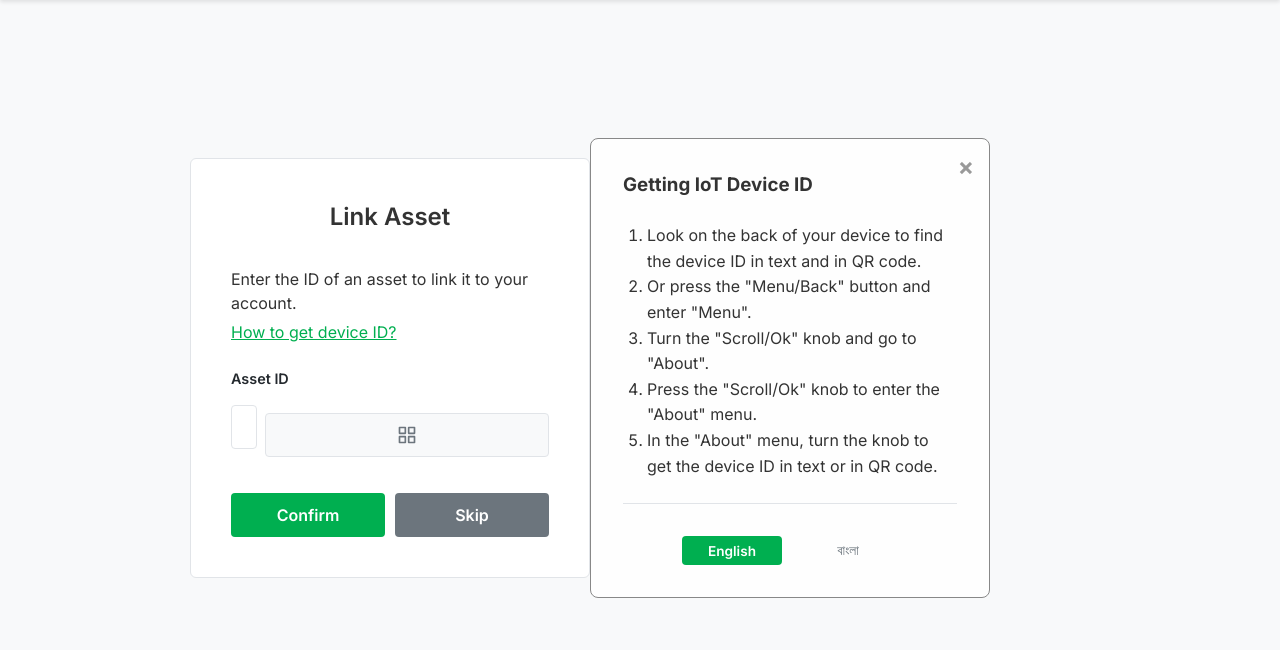
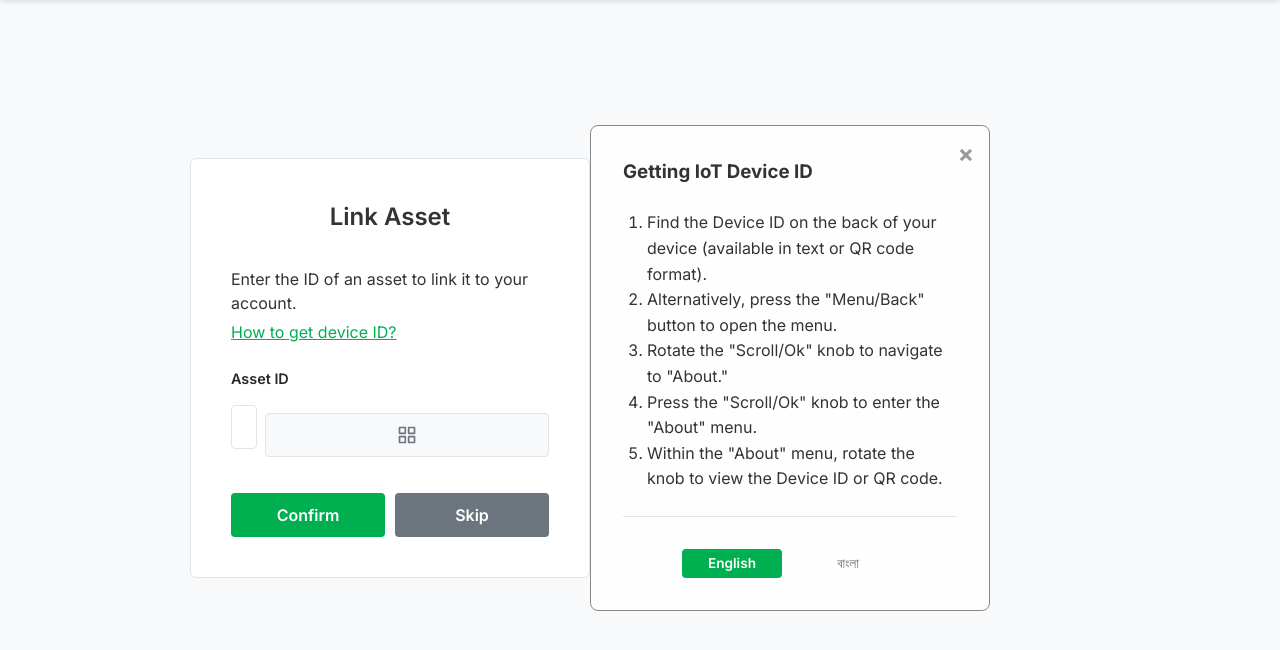
Before and after one commit to arif-dibl/dibl-iot, a Python web app: template src/templates/link_asset.html in a window 1280 px wide. Shown: the part 64-714 px from the top of the page. Run offline with Jinja, Linux system fonts and the light colour scheme; the template is opened without the code that fills it, so the values that code supplies are empty.

Commit message:
instructions updates

```diff
--- a/src/templates/device_id_instructions.html
+++ b/src/templates/device_id_instructions.html
@@ -6,22 +6,22 @@
         <div id="instructions-en">
             <h3 style="margin-bottom:1.5rem;">Getting IoT Device ID</h3>
             <ol style="padding-left: 1.5rem; margin-bottom: 1.5rem; line-height: 1.6; color: var(--text-dark);">
-                <li>Look on the back of your device to find the device ID in text and in QR code.</li>
-                <li>Or press the "Menu/Back" button and enter "Menu".</li>
-                <li>Turn the "Scroll/Ok" knob and go to "About".</li>
+                <li>Find the Device ID on the back of your device (available in text or QR code format).</li>
+                <li>Alternatively, press the "Menu/Back" button to open the menu.</li>
+                <li>Rotate the "Scroll/Ok" knob to navigate to "About."</li>
                 <li>Press the "Scroll/Ok" knob to enter the "About" menu.</li>
-                <li>In the "About" menu, turn the knob to get the device ID in text or in QR code.</li>
+                <li>Within the "About" menu, rotate the knob to view the Device ID or QR code.</li>
             </ol>
         </div>
 
         <div id="instructions-bn" style="display: none;">
             <h3 style="margin-bottom:1.5rem;">আইওটি ডিভাইস আইডি সংগ্রহ</h3>
             <ol style="padding-left: 1.5rem; margin-bottom: 1.5rem; line-height: 1.6; color: var(--text-dark);">
-                <li>আপনার ডিভাইসের পিছনে টেক্সট বা QR কোডে ডিভাইস আইডি খুঁজুন।</li>
-                <li>অথবা "Menu/Back" বোতাম চাপুন এবং "Menu" এ প্রবেশ করুন।</li>
-                <li>"Scroll/Ok" নবটি ঘুরিয়ে "About" এ যান।</li>
+                <li>আপনার ডিভাইসের পিছনে টেক্সট বা QR কোড থেকে ডিভাইস আইডি সংগ্রহ করুন।</li>
+                <li>অথবা "Menu/Back" বোতামটি চেপে মেনুতে (Menu) প্রবেশ করুন।</li>
+                <li>"Scroll/Ok" নবটি ঘুরিয়ে "About" অপশনে যান।</li>
                 <li>"About" মেনুতে প্রবেশ করতে "Scroll/Ok" নবটি চাপুন।</li>
-                <li>"About" মেনুতে, টেক্সট বা QR কোডে ডিভাইস আইডি পেতে নবটি ঘোরান।</li>
+                <li>"About" মেনুতে নবটি ঘুরিয়ে ডিভাইস আইডি বা QR কোডটি দেখে নিন।</li>
             </ol>
         </div>
 
```
